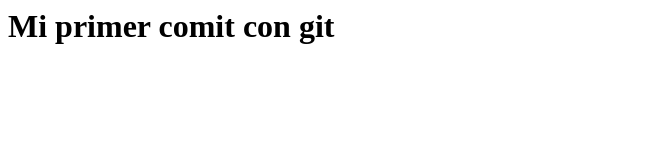
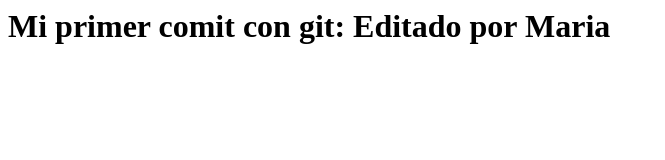
Before and after one commit to 23Louisa/Proyecto_Encriptador, a plain HTML site: page index.html in a window 1280 px wide. Shown: the whole page, without its empty margins (0-665 px from the left). Drawn offline with Linux system fonts and the light colour scheme.

Commit message:
modificacion de Maria

```diff
--- a/index.html
+++ b/index.html
@@ -1 +1 @@
-<h1>Mi primer comit con git</h1>
+<h1>Mi primer comit con git: Editado por Maria</h1>
```
